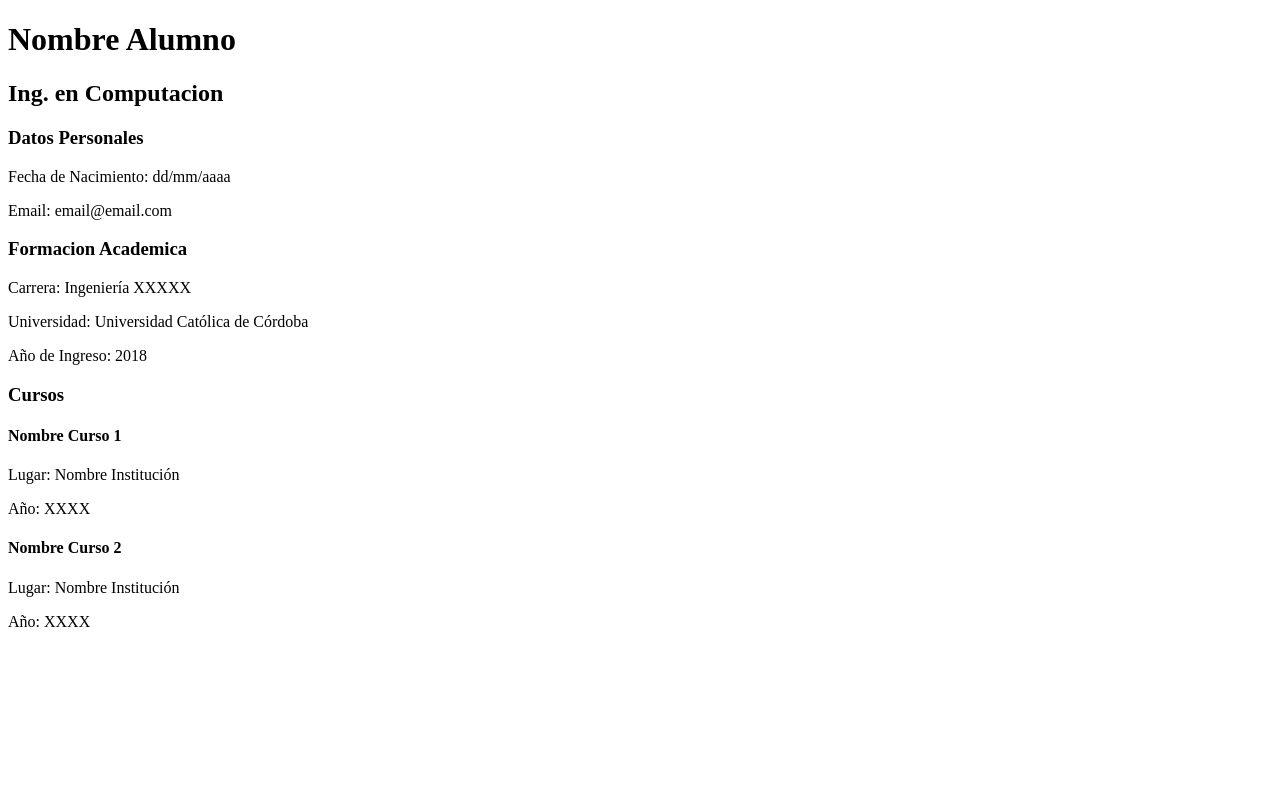
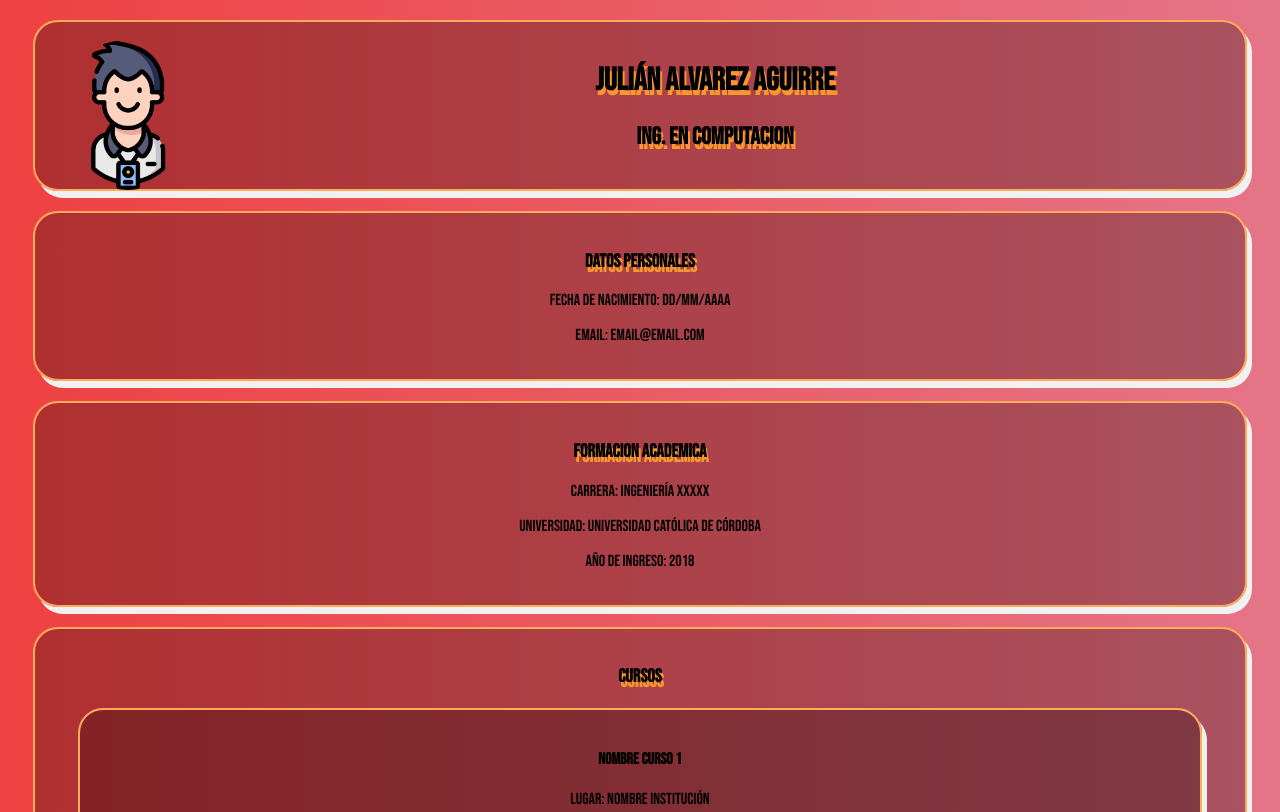
Before and after one commit to UCC-LabCompu2/ejercicios2023-JuliAA10, a plain HTML site: page Ejercicios-CSS/ej_cv.html in a window 1280 px wide. Shown: the top 812 px of the page. Drawn offline with Linux system fonts and the light colour scheme.

Commit message:
Clase 1 unidad4 1ra parte de CSS

```diff
--- a/Ejercicios-CSS/ej_cv.html
+++ b/Ejercicios-CSS/ej_cv.html
@@ -3,11 +3,17 @@
 <head>
     <meta charset="UTF-8">
     <title>CV Nombre Apellido</title>
+    <link rel="preconnect" href="https://fonts.googleapis.com">
+    <link rel="preconnect" href="https://fonts.gstatic.com" crossorigin>
+    <link href="https://fonts.googleapis.com/css2?family=Bebas+Neue&display=swap" rel="stylesheet">
+    <link rel="shortcut icon" href="imagenes/3135800.png">
+    <link rel="stylesheet" href="estiloCV.css" type="text/css">
 </head>
-<body>
+<body class="cuerpo_pagina">
 
 <div>
-    <h1>Nombre Alumno</h1>
+    <img id="foto" src="imagenes/1198293.png">
+    <h1>Julián Alvarez Aguirre</h1>
     <h2>Ing. en Computacion</h2>
 </div>
 
--- /dev/null
+++ b/Ejercicios-CSS/estiloCV.css
@@ -0,0 +1,23 @@
+
+div{
+    border: 2px solid #feab5a;
+    border-radius: 25px;
+    margin: 20px 25px;
+    padding: 18px;
+    background-color: rgba(30,05,08,0.3);
+    box-shadow: 5px 7px #f1f1f1;
+}
+#foto{
+    width: 150px;
+    float: left;
+    border-radius: 50%;
+}
+.cuerpo_pagina{
+    text-align: center;
+    font-family: 'Bebas Neue', cursive;
+    background: linear-gradient(to right, #ef4141, #e57588);
+}
+h1, h2, h3{
+    text-shadow: 2px 5px #f8972d;
+
+}
```
Also changed, not shown: Ejercicios-CSS/ej_columnas.html (+16 -0 lines), Ejercicios-CSS/ej_leyes.html (+5 -0 lines), Ejercicios-CSS/imagenes/1198293.png (added), Ejercicios-CSS/imagenes/3135800.png (added).
